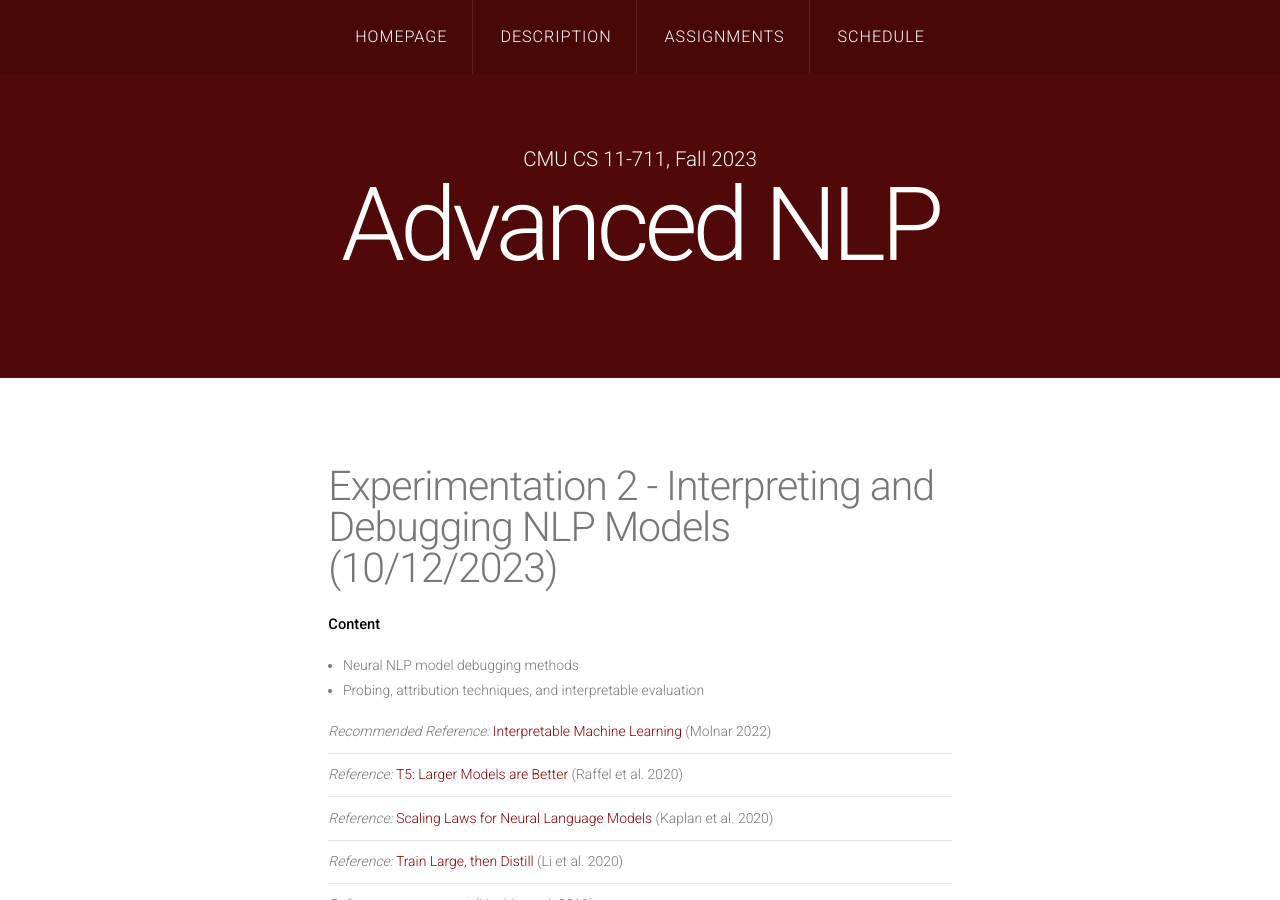
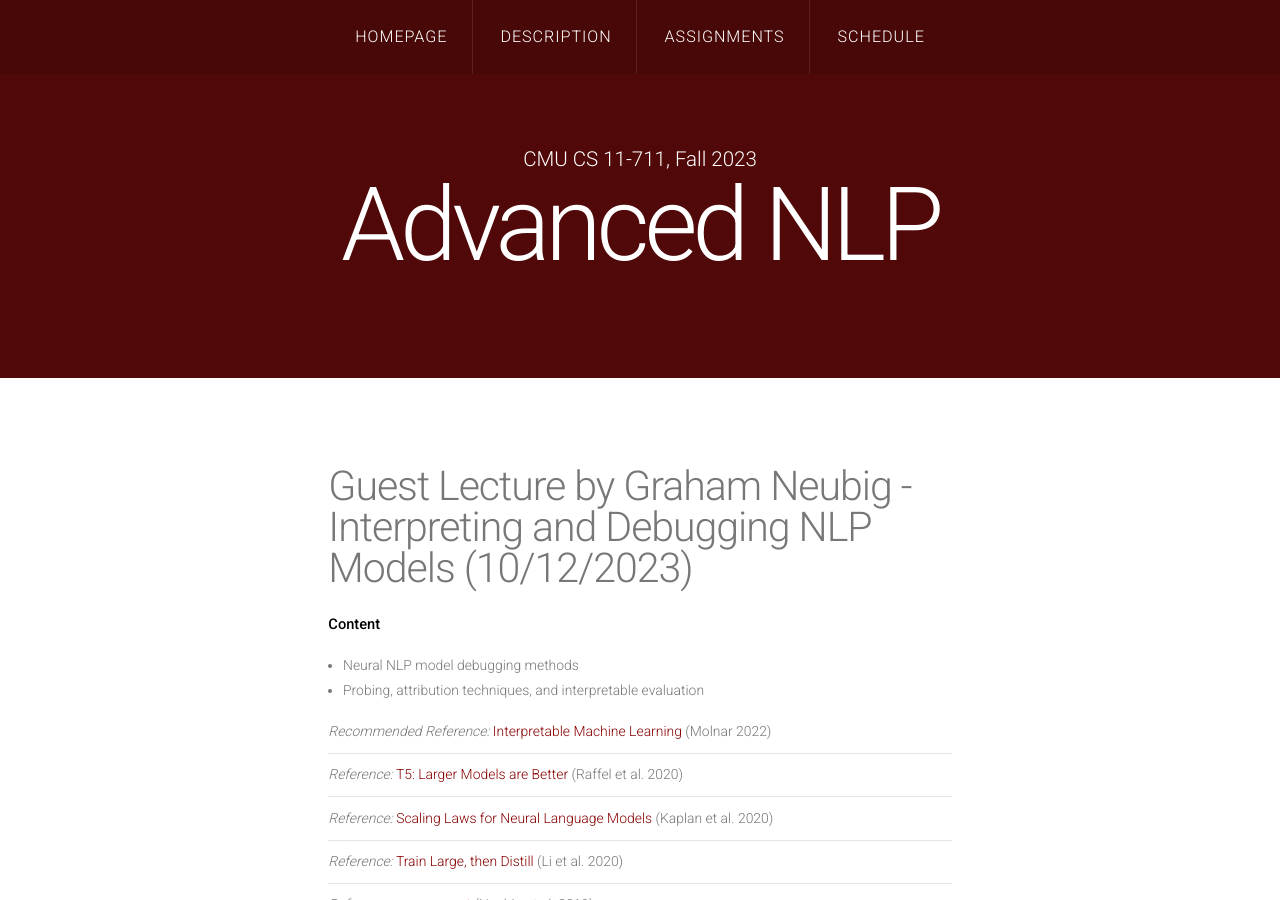
Before and after one commit to cmu-anlp/cmu-anlp.github.io, a Jekyll site: the page built from _posts/2023-10-12-debugging-interpretation.html, in a window 1280 px wide and 900 px high. Built offline with Jekyll 4.4.1, drawn with Linux system fonts in a browser that asks for light colours; nearby versions of some CDN libraries.

Commit message:
guest lectures

```diff
--- a/_posts/2023-10-10-cssbiasfairness.html
+++ b/_posts/2023-10-10-cssbiasfairness.html
@@ -1,9 +1,10 @@
 ---
 layout: post
-title:  "Applications - Bias and Fairness (10/10/2023)"
+title:  "Guest Lecture by Maarten Sap - Bias and Fairness (10/10/2023)"
 date:   2023-10-10 13:30:00 -0400
 categories: classes
 ---
+<!--
 <ul class="bullet">
   <li>Computational Social Science</li>
   <li>Types of Bias in NLP Models</li>
@@ -50,3 +51,4 @@ categories: classes
 <p>
 <b>Slides:</b> <a href="{{ site.baseurl }}/assets/slides/anlp-14-bias.pdf">Bias/Fairness Slides</a> <br/>
 </p>
+-->
--- a/_posts/2023-10-12-debugging-interpretation.html
+++ b/_posts/2023-10-12-debugging-interpretation.html
@@ -1,6 +1,6 @@
 ---
 layout: post
-title:  "Experimentation 2 - Interpreting and Debugging NLP Models (10/12/2023)"
+title:  "Guest Lecture by Graham Neubig - Interpreting and Debugging NLP Models (10/12/2023)"
 date:   2023-10-12 13:30:00 -0400
 categories: classes
 ---
```
